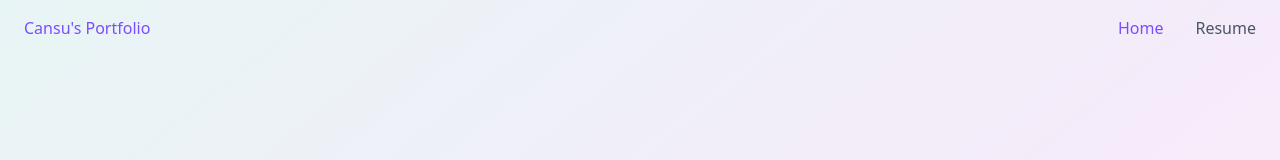
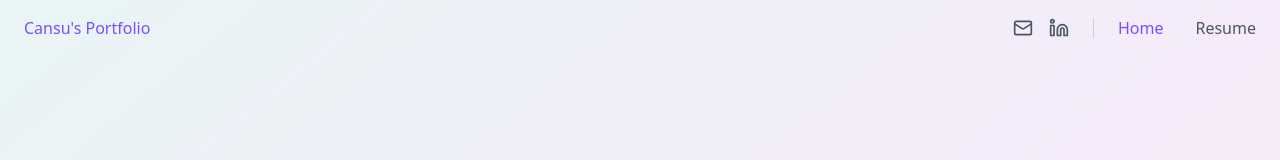
Before and after one commit to Calypso-07/Portfoliowebsitecreation, a React (Vite) app: page / in a window 1280 px wide. Shown: the top 160 px of the page. Built offline with nearby package versions, Linux system fonts and the light colour scheme.

Commit message:
added linkedin to top bar

```diff
--- a/src/components/Footer.tsx
+++ b/src/components/Footer.tsx
@@ -1,25 +1,7 @@
 import { motion } from "motion/react";
-import { Mail, Linkedin, Github, Twitter } from "lucide-react";
+import { socialLinks } from "./socialLinks";
 
 export function Footer() {
-  const socialLinks = [
-    {
-      icon: Mail,
-      href: "mailto:cansuoner2003@gmail.com",
-      label: "Email",
-    },
-    {
-      icon: Linkedin,
-      href: "https://www.linkedin.com/in/cansu-oner/",
-      label: "LinkedIn",
-    },
-    {
-      icon: Github,
-      href: "https://github.com/Calypso-07",
-      label: "GitHub",
-    },
-  ];
-
   return (
     <footer className="bg-gradient-to-br from-[#7C4DFF] to-[#A0E7E5] text-white py-12 px-6">
       <div className="max-w-6xl mx-auto">
@@ -38,14 +20,15 @@ export function Footer() {
           </p>
 
           <div className="flex justify-center gap-6">
-            {socialLinks.map((link, index) => {
+            {socialLinks.map((link) => {
               const Icon = link.icon;
               return (
                 <motion.a
-                  key={index}
+                  key={link.label}
                   href={link.href}
-                  target="_blank"
-                  rel="noopener noreferrer"
+                  {...(link.external
+                    ? { target: "_blank", rel: "noopener noreferrer" }
+                    : {})}
                   whileHover={{ scale: 1.2, rotate: 5 }}
                   whileTap={{ scale: 0.9 }}
                   className="w-12 h-12 rounded-full bg-white/20 backdrop-blur-sm flex items-center justify-center hover:bg-white/30 transition-colors"
--- a/src/components/Navigation.tsx
+++ b/src/components/Navigation.tsx
@@ -1,5 +1,6 @@
 import { motion } from 'motion/react';
 import { useState, useEffect } from 'react';
+import { navSocialLinks } from './socialLinks';
 
 interface NavigationProps {
   currentPage: string;
@@ -40,7 +41,39 @@ export function Navigation({ currentPage, onNavigate }: NavigationProps) {
           <span className="text-[#7C4DFF]">Cansu's Portfolio</span>
         </motion.div>
 
-        <div className="flex gap-8">
+        <div className="flex items-center gap-6">
+          <div className="flex items-center gap-4">
+            {navSocialLinks.map((link) => {
+              const Icon = link.icon;
+              return (
+                <motion.a
+                  key={link.label}
+                  href={link.href}
+                  {...(link.external
+                    ? { target: '_blank', rel: 'noopener noreferrer' }
+                    : {})}
+                  aria-label={link.label}
+                  title={link.label}
+                  className="text-gray-600 hover:text-[#7C4DFF] transition-colors"
+                  whileHover={{ scale: 1.15 }}
+                  whileTap={{ scale: 0.95 }}
+                >
+                  <Icon className="w-5 h-5" />
+                </motion.a>
+              );
+            })}
+          </div>
+
+          <span
+            aria-hidden="true"
+            style={{
+              width: 1,
+              height: 20,
+              backgroundColor: 'rgba(17, 24, 39, 0.15)',
+            }}
+          />
+
+          <div className="flex items-center gap-8">
             {navItems.map((item) => (
               <motion.button
                 key={item.id}
@@ -58,6 +91,7 @@ export function Navigation({ currentPage, onNavigate }: NavigationProps) {
             ))}
           </div>
         </div>
+      </div>
     </motion.nav>
   );
 }
--- a/src/components/ResumePage.tsx
+++ b/src/components/ResumePage.tsx
@@ -6,7 +6,7 @@ export function ResumePage() {
   // LOCAL FILE: Upload to /public/documents/ and use: "/documents/resume.pdf"
   // GOOGLE DRIVE: Use "https://drive.google.com/file/d/FILE_ID/preview"
   const resumePdfUrl =
-    "https://drive.google.com/file/d/10SO4azMyaLepn92GrBNXu3o6UgBQ94zT/preview";
+    "https://drive.google.com/file/d/1gJKSETjJDi4x5GOjikX-rwVpXcoCFw2h/preview"
 
   return (
     <div className="min-h-screen bg-gradient-to-br from-[#F3E5F5] via-[#E8D5F0] to-[#DCC5E8] py-20 px-6">
--- /dev/null
+++ b/src/components/socialLinks.ts
@@ -0,0 +1,35 @@
+import { Mail, Linkedin, Github, type LucideIcon } from "lucide-react";
+
+export interface SocialLink {
+  icon: LucideIcon;
+  href: string;
+  label: string;
+  external?: boolean;
+  showInNav?: boolean;
+}
+
+export const socialLinks: SocialLink[] = [
+  {
+    icon: Mail,
+    href: "mailto:cansuoner2003@gmail.com",
+    label: "Email",
+    showInNav: true,
+  },
+  {
+    icon: Linkedin,
+    href: "https://www.linkedin.com/in/cansu-oner/",
+    label: "LinkedIn",
+    external: true,
+    showInNav: true,
+  },
+  {
+    icon: Github,
+    href: "https://github.com/Calypso-07",
+    label: "GitHub",
+    external: true,
+  },
+];
+
+export const navSocialLinks = socialLinks.filter(
+  (link) => link.showInNav,
+);
```
Lines whose indentation alone changed are shown as unchanged.
